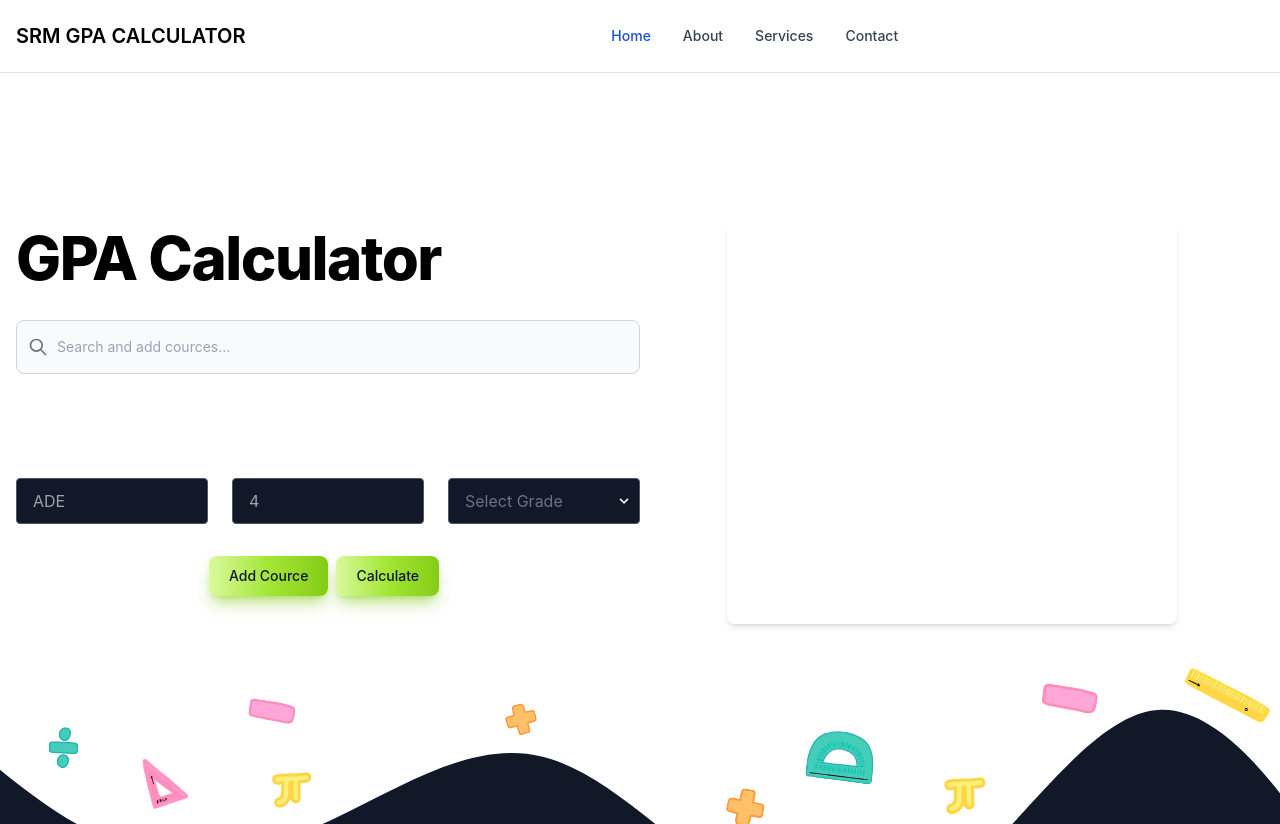
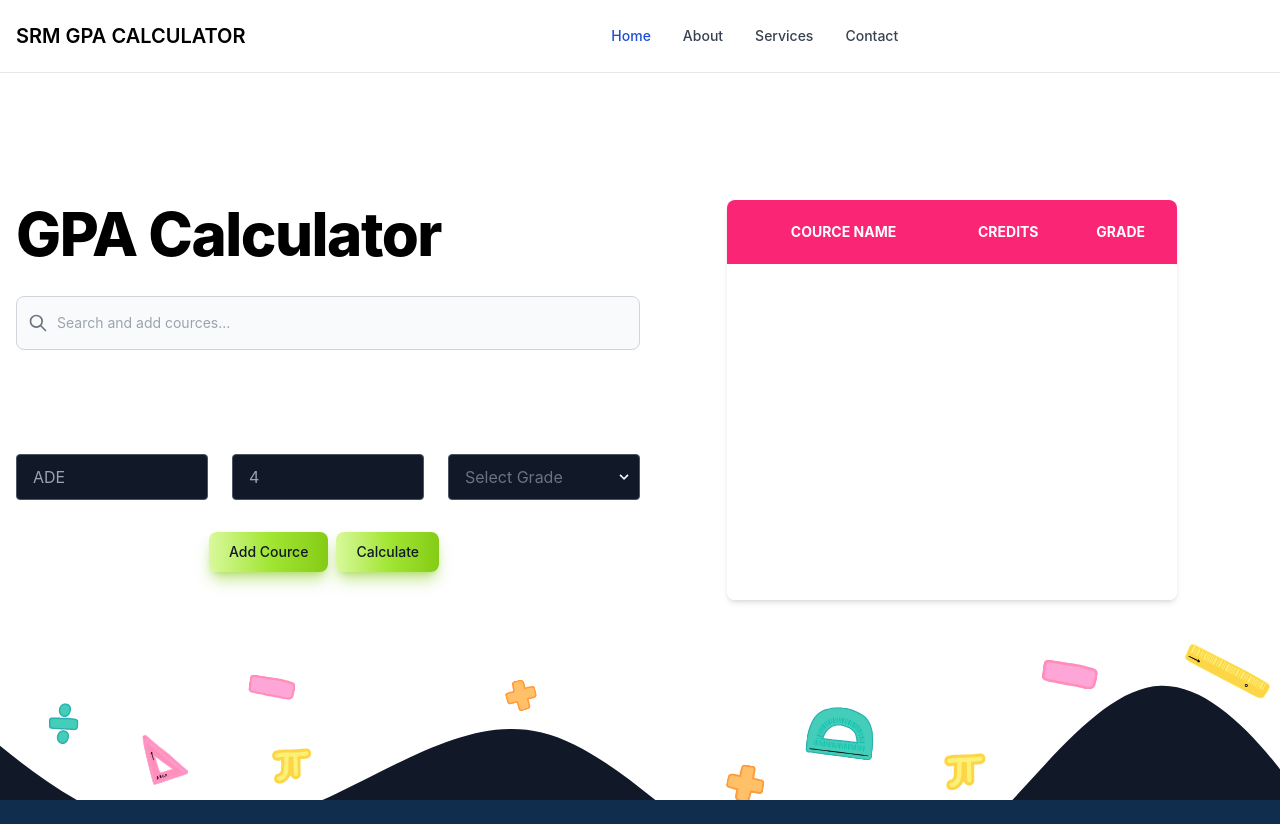
Before and after one commit to Developer-R-7/SRM-GPA-CALCULATOR, a Next.js app: page / in a window 1280 px wide. After the commit the page ends 800 px from the top, so only its background shows below. Built offline with nearby package versions, Linux system fonts and the light colour scheme.

Commit message:
:art: add some styloing

```diff
--- a/components/Card.tsx
+++ b/components/Card.tsx
@@ -12,7 +12,27 @@ export default function Card(props: listViewSchema) {
   };
 
   return (
-    <div className="w-[450px] h-[400px]  border-black z-0 bg-white overflow-auto  rounded-lg shadow-md sm:py-8 dark:bg-color_pink-900 bg-opacity-90 dark:border-black-900">
+    <div className="w-[450px] h-[400px]  border-black z-0 bg-white overflow-auto rounded-lg shadow-md  dark:bg-color_pink-900 bg-opacity-90 dark:border-black-900">
+      <div className="w-full">
+        <div className="mb-4">
+          <label
+            className="flex items-center h-16 w-auto bg-color_list-900"
+            htmlFor=""
+          >
+            <div className="flex flex-row w-full h-full  bg-[#FB2576]">
+              <div className="flex w-6/12 justify-center text-sm  text-white pl-2  items-center font-bold  ">
+                COURCE NAME
+              </div>
+              <div className="flex  w-3/12 justify-center text-sm text-white items-center font-bold">
+                CREDITS
+              </div>
+              <div className="flex w-3/12 justify-center text-sm text-white items-center  font-bold">
+                GRADE
+              </div>
+            </div>
+          </label>
+        </div>
+      </div>
       <div className="p-4">
         {props.cources.map(function (cource, i) {
           return (
--- a/components/HeroSection.tsx
+++ b/components/HeroSection.tsx
@@ -10,6 +10,7 @@ import SearchBar from "./SearchBar";
 import { nanoid } from "nanoid";
 import Toast from "./Toast";
 import { toast } from "react-toastify";
+import Modal from "./Modal";
 
 export default function HeroSection(props: heroSectionSchema) {
   const notify = (message: string, status: ToastSchema) => {
@@ -76,7 +77,6 @@ export default function HeroSection(props: heroSectionSchema) {
       animate={{ opacity: 1 }}
       transition={{ duration: 0.75 }}
     >
-      <Toast />;
       <section className="bg-white my-28 lg:bg-hero-bg lg:my-0 bg-[center_bottom_-5rem] bg-no-repeat  bg-cover scale-100 dark:bg-primary-900">
         <div className="grid max-w-screen-xl h-screen place-items-start px-4 py-8 mx-auto lg:gap-8 xl:gap-0 lg:py-16 lg:grid-cols-2 lg:place-items-center">
           <div className="mx-auto place-self-center ">
--- a/components/List.tsx
+++ b/components/List.tsx
@@ -14,13 +14,13 @@ export default function List(props: listSchema) {
           htmlFor=""
         >
           <div className="flex flex-row w-full h-full rounded-lg bg-gray-700">
-            <div className="flex w-8/12 justify-center text-sm  text-white pl-2  items-center  ">
+            <div className="flex w-6/12 justify-center text-sm  text-white pl-2 text-center items-center font-bold">
               {props.title}
             </div>
-            <div className="flex  w-2/12 justify-center text-sm text-white items-center font-bold">
+            <div className="flex  w-3/12 justify-center text-sm text-white items-center text-center font-bold">
               {props.credit}
             </div>
-            <div className="flex w-2/12 justify-center text-sm text-white items-center  font-bold">
+            <div className="flex w-3/12 justify-center text-sm text-white items-center text-center font-bold">
               {props.grade}
             </div>
             <div className="h-fit relative min-h-full flex justify-end">
--- /dev/null
+++ b/components/Modal.tsx
@@ -0,0 +1,34 @@
+export default function Modal() {
+  return (
+    <main className="antialiased bg-gray-200 text-gray-900 font-sans overflow-x-hidden">
+      <div className="relative px-4 min-h-screen md:flex md:items-center md:justify-center">
+        <div className="bg-black opacity-25 w-full h-full absolute z-10 inset-0" />
+        <div className="bg-white rounded-lg md:max-w-md md:mx-auto p-4 fixed inset-x-0 bottom-0 z-50 mb-4 mx-4 md:relative">
+          <div className="md:flex items-center">
+            <div className="rounded-full border border-gray-300 flex items-center justify-center w-16 h-16 flex-shrink-0 mx-auto">
+              <i className="bx bx-error text-3xl" />
+            </div>
+            <div className="mt-4 md:mt-0 md:ml-6 text-center md:text-left">
+              <p className="font-bold">Delete your account</p>
+              <p className="text-sm text-gray-700 mt-1">
+                You will lose all of your data by deleting your account. This
+                action cannot be undone.
+              </p>
+            </div>
+          </div>
+          <div className="text-center md:text-right mt-4 md:flex md:justify-end">
+            <button className="block w-full md:inline-block md:w-auto px-4 py-3 md:py-2 bg-red-200 text-red-700 rounded-lg font-semibold text-sm md:ml-2 md:order-2">
+              Delete Account
+            </button>
+            <button
+              className="block w-full md:inline-block md:w-auto px-4 py-3 md:py-2 bg-gray-200 rounded-lg font-semibold text-sm mt-4
+    md:mt-0 md:order-1"
+            >
+              Cancel
+            </button>
+          </div>
+        </div>
+      </div>
+    </main>
+  );
+}
--- a/pages/index.tsx
+++ b/pages/index.tsx
@@ -1,12 +1,11 @@
-import Head from "next/head";
-import Image from "next/image";
 import HeroSection from "../components/HeroSection";
 import Navbar from "../components/NavBar";
-import styles from "../styles/Home.module.css";
+import Toast from "../components/Toast";
 
 export default function Home() {
   return (
     <div className="dark">
+      <Toast />
       <Navbar />
       <HeroSection
         title="GPA Calculator"
```
